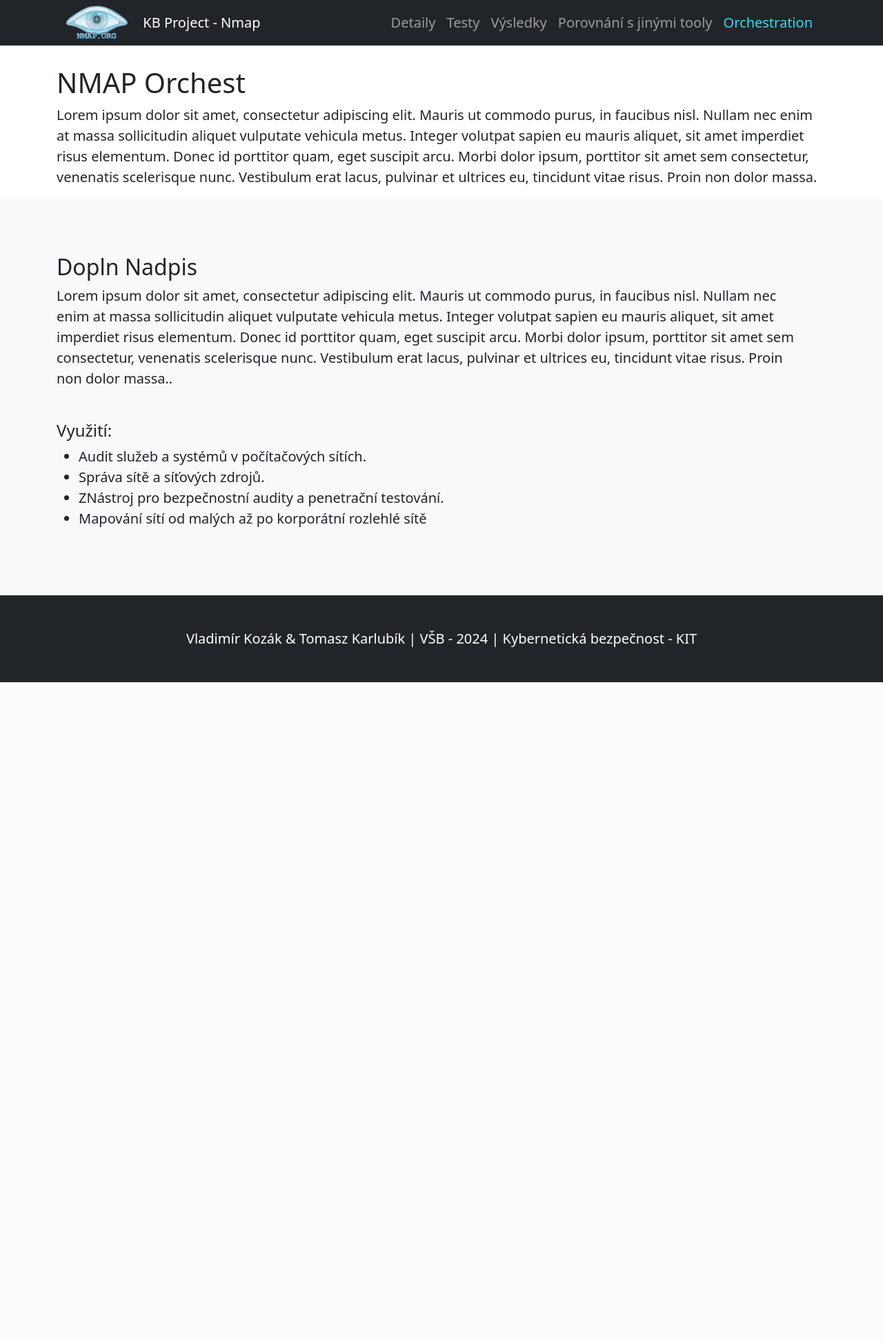
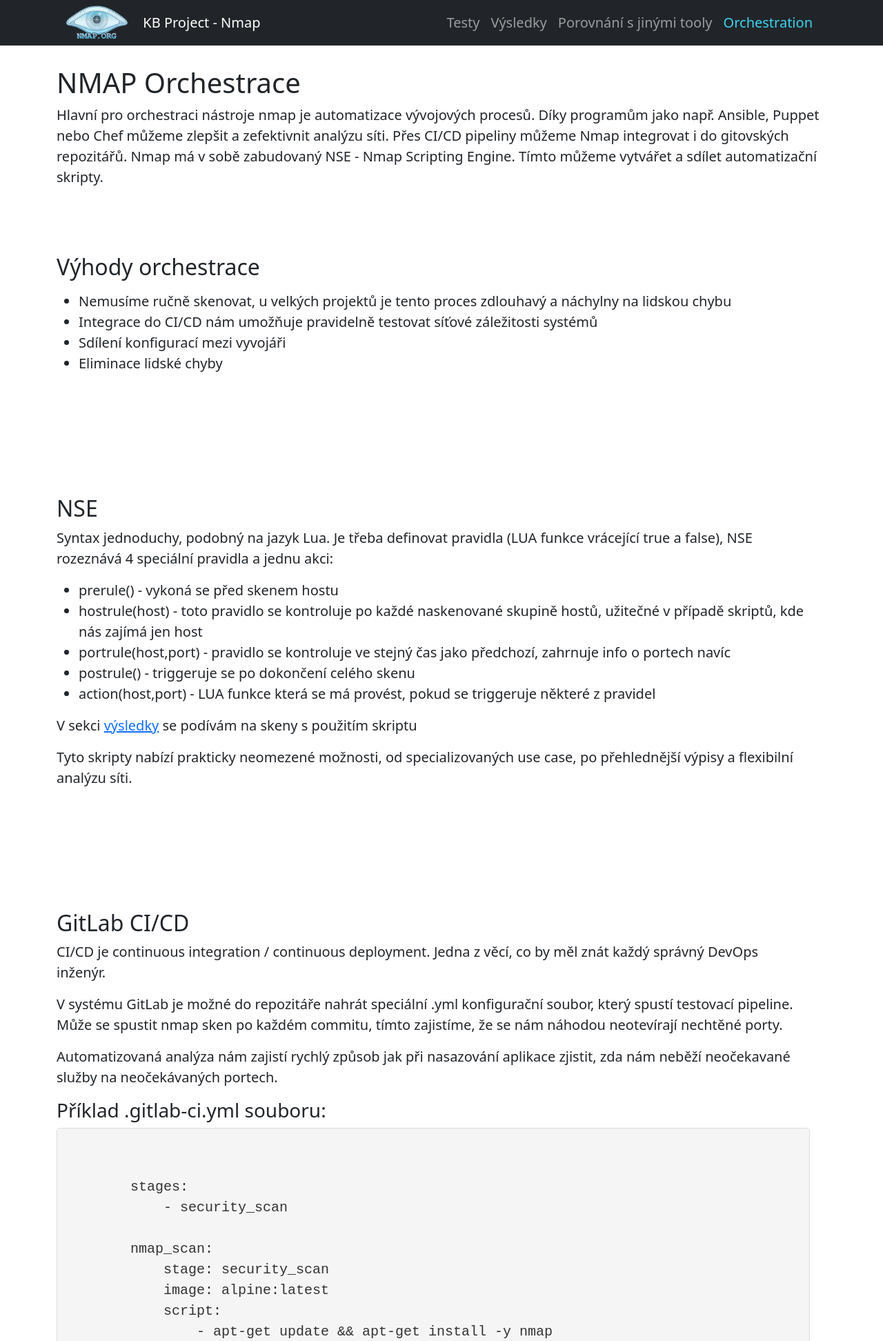
Before and after one commit to monkemon/vsb-nmap, a Django app: page /nmap/orchestration in a window 1280 px wide. Shown: the top 1944 px of the page at 69% size. Before the commit the page ends 989 px from the top, so only its background shows below. Run offline with Django 5.2, Linux system fonts and the light colour scheme; some libraries are stand-ins or nearby versions.

Commit message:
final changes

```diff
--- a/src/nmap/nmap/templates/base/base.html
+++ b/src/nmap/nmap/templates/base/base.html
@@ -21,7 +21,7 @@
                 <button class="navbar-toggler" type="button" data-bs-toggle="collapse" data-bs-target="#navbarResponsive" aria-controls="navbarResponsive" aria-expanded="false" aria-label="Toggle navigation"><span class="navbar-toggler-icon"></span></button>
                 <div class="collapse navbar-collapse" id="navbarResponsive">
                     <ul class="navbar-nav ms-auto">
-                        <li class="nav-item"><a class="nav-link {% if request.path == '/nmap/details' %}active-page{% endif %}" href="details">Detaily</a></li>
+                        <!-- <li class="nav-item"><a class="nav-link {% if request.path == '/nmap/details' %}active-page{% endif %}" href="details">Detaily</a></li> -->
                         <li class="nav-item"><a class="nav-link {% if request.path == '/nmap/tests' %}active-page{% endif %}" href="tests">Testy</a></li>
                         <li class="nav-item"><a class="nav-link {% if request.path == '/nmap/results' %}active-page{% endif %}" href="results">Výsledky</a></li>
                         <li class="nav-item"><a class="nav-link {% if request.path == '/nmap/others' %}active-page{% endif %}" href="others">Porovnání s jinými tooly</a></li>
--- a/src/nmap/nmap_site/templates/nmap_site/site_orchestration.html
+++ b/src/nmap/nmap_site/templates/nmap_site/site_orchestration.html
@@ -5,37 +5,136 @@
 
 {% block content %}
 
-
+<style>
+    .code-block {
+        font-family: "Courier New", Courier, monospace;
+        background-color: #f5f5f5;
+        border: 1px solid #ddd;
+        border-radius: 5px;
+        padding: 10px;
+        white-space: pre-wrap;
+        color: #333;
+    }
+</style>
 
 <div class="container pt-5">
-    <h1 class="pt-5">NMAP Orchest</h1>
-    <p class="lead">Lorem ipsum dolor sit amet, consectetur adipiscing elit.
-        Mauris ut commodo purus, in faucibus nisl. Nullam nec enim at massa sollicitudin aliquet
-         vulputate vehicula metus. Integer volutpat sapien eu mauris aliquet, sit amet imperdiet risus elementum.
-          Donec id porttitor quam, eget suscipit arcu. Morbi dolor ipsum, porttitor sit amet sem consectetur, venenatis
-           scelerisque nunc. Vestibulum erat lacus, pulvinar et ultrices eu, tincidunt vitae risus. Proin non dolor massa.</p>
+    <h1 class="pt-5">NMAP Orchestrace</h1>
+    <p class="lead">
+        Hlavní pro orchestraci nástroje nmap je automatizace vývojových procesů.
+        Díky programům jako např. Ansible, Puppet nebo Chef můžeme zlepšit a zefektivnit analýzu síti.
+        Přes CI/CD pipeliny můžeme Nmap integrovat i do gitovských repozitářů.
+        Nmap má v sobě zabudovaný NSE - Nmap Scripting Engine. Tímto můžeme vytvářet a sdílet automatizační skripty.
+    </p>
 </div>
 
-
-        <section class="aboutSection bg-light" id="about">
+<section class="aboutSection">
     <div class="container px-6 w-100">
         <div class="row gx-4 justify-content-center w-100">
             <div class="col-md-8 w-100">
-                        <h2>Dopln Nadpis</h2>
-                        <p>Lorem ipsum dolor sit amet, consectetur adipiscing elit. Mauris ut commodo purus,
-                            in faucibus nisl. Nullam nec enim at massa sollicitudin aliquet vulputate vehicula
-                             metus. Integer volutpat sapien eu mauris aliquet, sit amet imperdiet risus elementum.
-                              Donec id porttitor quam, eget suscipit arcu. Morbi dolor ipsum, porttitor sit amet
-                              sem consectetur, venenatis scelerisque nunc. Vestibulum erat lacus, pulvinar et ultrices eu,
-                               tincidunt vitae risus. Proin non dolor massa..</p>
-                            <br>
-                        <h4>Využití:</h4>
+                <h2>Výhody orchestrace</h2>
+                <p>
                     <ul>
-                            <li>Audit služeb a systémů v počítačových sítích.</li>
-                            <li>Správa sítě a síťových zdrojů.</li>
-                            <li>ZNástroj pro bezpečnostní audity a penetrační testování.</li>
-                            <li>Mapování sítí od malých až po korporátní rozlehlé sítě</li>
+                        <li>Nemusíme ručně skenovat, u velkých projektů je tento proces zdlouhavý a náchylny na lidskou chybu</li>
+                        <li>Integrace do CI/CD nám umožňuje pravidelně testovat síťové záležitosti systémů</li>
+                        <li>Sdílení konfigurací mezi vyvojáři</li>
+                        <li>Eliminace lidské chyby</li>
                     </ul>
+                </p>
+            </div>
+        </div>
+    </div>
+</section>
+
+<section class="aboutSection">
+    <div class="container px-6 w-100">
+        <div class="row gx-4 justify-content-center w-100">
+            <div class="col-md-8 w-100">
+                <h2>NSE</h2>
+                <p>
+                    Syntax jednoduchy, podobný na jazyk Lua.
+                    Je třeba definovat pravidla (LUA funkce vrácející true a false), NSE rozeznává 4 speciální pravidla a jednu akci:
+                    <ul>
+                        <li>prerule() - vykoná se před skenem hostu</li>
+                        <li>hostrule(host) - toto pravidlo se kontroluje po každé naskenované skupině hostů, užitečné v případě skriptů, kde nás zajímá jen host</li>
+                        <li>portrule(host,port) - pravidlo se kontroluje ve stejný čas jako předchozí, zahrnuje info o portech navíc</li>
+                        <li>postrule() - triggeruje se po dokončení celého skenu</li>
+                        <li>action(host,port) - LUA funkce která se má provést, pokud se triggeruje některé z pravidel</li>
+                    </ul>
+                </p>
+                <p>
+                    V sekci <a href="/nmap/results">výsledky</a> se podívám na skeny s použitím skriptu
+                </p>
+                <p>
+                    Tyto skripty nabízí prakticky neomezené možnosti, od specializovaných use case, po přehlednější výpisy a flexibilní analýzu síti.
+                </p>
+            </div>
+        </div>
+    </div>
+</section>
+
+<section class="aboutSection">
+    <div class="container px-6 w-100">
+        <div class="row gx-4 justify-content-center w-100">
+            <div class="col-md-8 w-100">
+                <h2>GitLab CI/CD</h2>
+                <p>CI/CD je continuous integration / continuous deployment. Jedna z věcí, co by měl znát každý správný DevOps inženýr.</p>
+                <p>V systému GitLab je možné do repozitáře nahrát speciální .yml konfigurační soubor, který spustí testovací pipeline.
+                    Může se spustit nmap sken po každém commitu, tímto zajistíme, že se nám náhodou neotevírají nechtěné porty.
+                </p>
+                <p>
+                    Automatizovaná analýza nám zajistí rychlý způsob jak při nasazování aplikace zjistit, zda nám neběží neočekavané služby na neočekávaných portech.
+                </p>
+                <h3>Příklad .gitlab-ci.yml souboru:</h3>
+                <div class="code-block">
+
+        stages:
+            - security_scan
+
+        nmap_scan:
+            stage: security_scan
+            image: alpine:latest
+            script:
+                - apt-get update && apt-get install -y nmap
+                - nmap -sV 192.168.1.0/24
+                </div>
+                <p>Je použitý Alpine linux protože jeho image a kontejnér zabírá okolo 50MB. Pipeline spouští kontejnéry, jedná se o podobný princip jako docker compose.</p>
+                <p>Alternativou může být Jenkins pipeline.</p>
+            </div>
+        </div>
+    </div>
+</section>
+
+<section class="aboutSection">
+    <div class="container px-6 w-100">
+        <div class="row gx-4 justify-content-center w-100">
+            <div class="col-md-8 w-100">
+                <h2>Ansible playbook konfigurace</h2>
+                <p>
+                    Ansible je open source nástroj který pomáhá automatizaci opakovatelných úkolů, jako nasazování systémů, instalace balíčku, nebo správa serveru.
+                </p>
+                <p>
+                    Ansible umožňuje provádění Nmap skenů na jednom nebo více hostech. Konfigurace se zadavají ve formátu YAML playbooků.
+                </p>
+                <div class="code-block">
+        - name: Sken subnetu
+        hosts: all
+        become: true
+        tasks:
+            - name: installation
+            apt:
+                name: nmap
+                state: present
+            when: ansible_os_family == "Debian"
+
+            - name: TCP SYN sken
+            command: nmap -sS -T4 192.168.1.0/24
+            register: nmap_output
+
+            - name: show results
+            debug:
+                var: nmap_output.stdout
+                </div>
+                <p>Tato konfigurace nám provede sken subnetu a výsledky uloží do souboru.</p>
             </div>
         </div>
     </div>
```
Also changed, not shown: src/nmap/nmap_site/templates/nmap_site/site_results.html (+64 -28 lines). Lines whose indentation alone changed are shown as unchanged.
